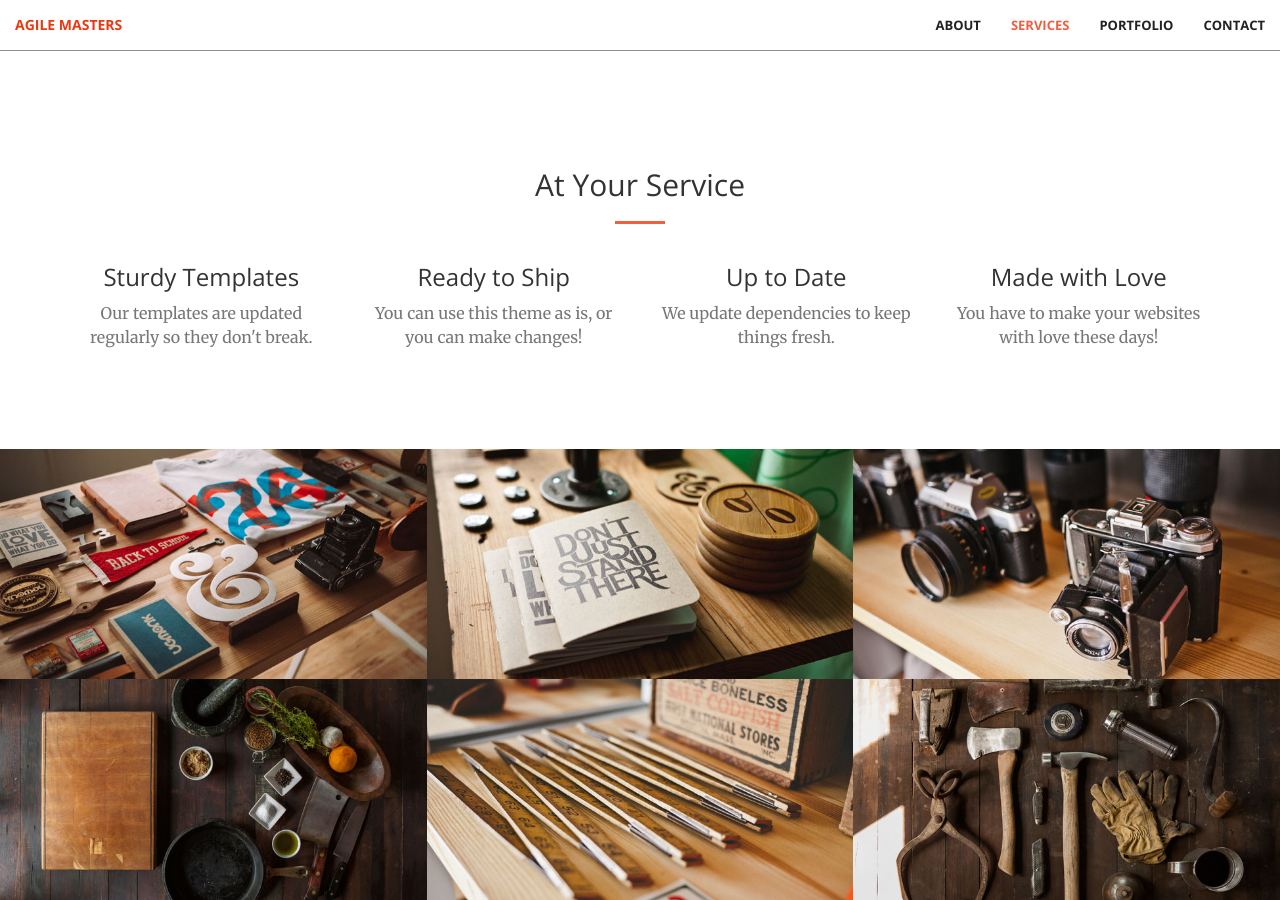
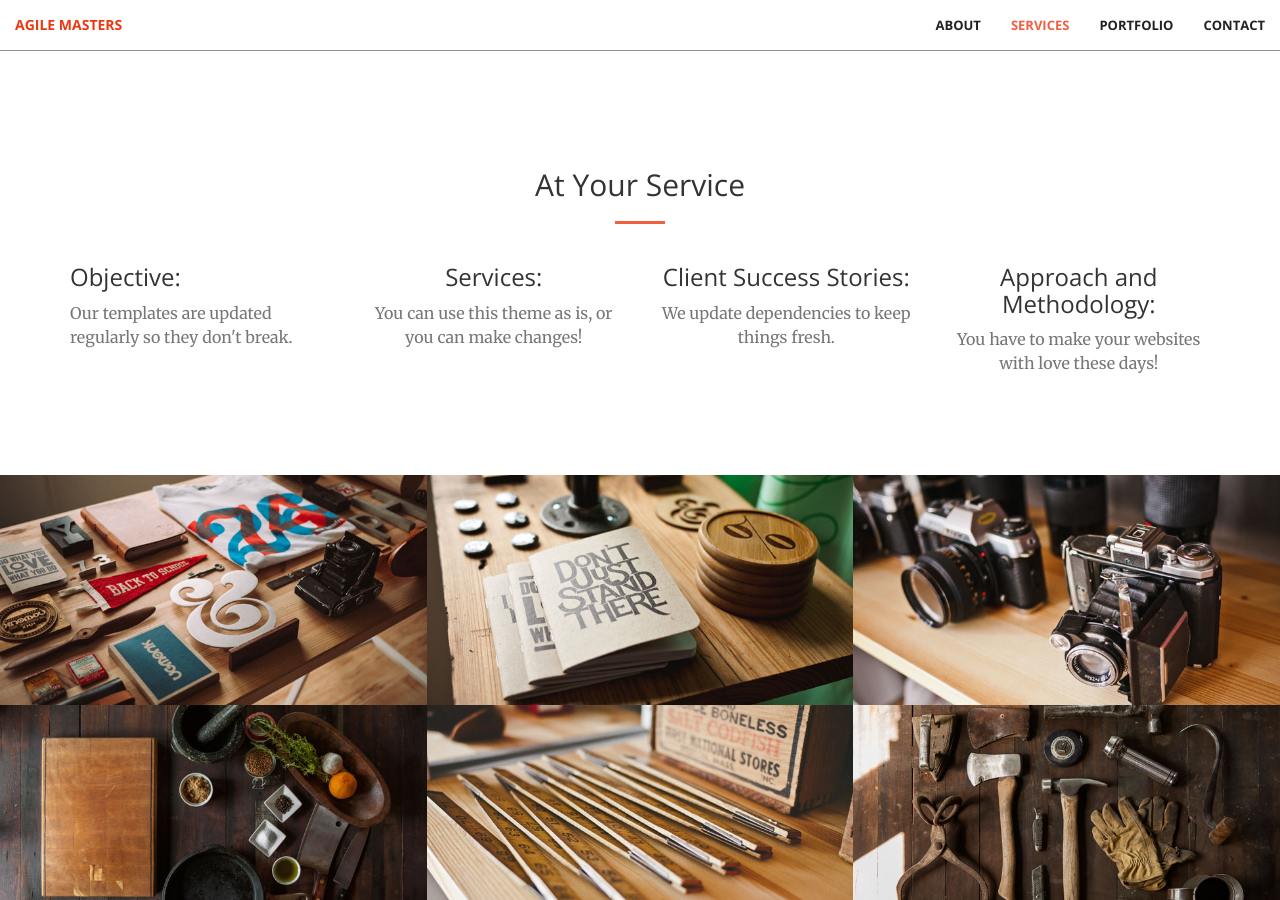
Before and after one commit to legitt23/legitt23, a Jekyll site: the page built from index.md, in a window 1280 px wide and 900 px high, scrolled down 1730 px. Built offline with Jekyll 4.4.1, drawn with Linux system fonts in a browser that asks for light colours.

Commit message:
Update content.html

```diff
--- a/_includes/content.html
+++ b/_includes/content.html
@@ -10,31 +10,31 @@
     </div>
     <div class="container">
         <div class="row">
-            <div class="col-lg-3 col-md-6 text-center">
+            <div class="col-lg-3 col-md-6 text-align">
                 <div class="service-box">
 
-                    <h3>Sturdy Templates</h3>
+                    <h3>Objective:</h3>
                     <p class="text-muted">Our templates are updated regularly so they don't break.</p>
                 </div>
             </div>
             <div class="col-lg-3 col-md-6 text-center">
                 <div class="service-box">
 
-                    <h3>Ready to Ship</h3>
+                    <h3>Services:</h3>
                     <p class="text-muted">You can use this theme as is, or you can make changes!</p>
                 </div>
             </div>
             <div class="col-lg-3 col-md-6 text-center">
                 <div class="service-box">
 
-                    <h3>Up to Date</h3>
+                    <h3>Client Success Stories:</h3>
                     <p class="text-muted">We update dependencies to keep things fresh.</p>
                 </div>
             </div>
             <div class="col-lg-3 col-md-6 text-center">
                 <div class="service-box">
 
-                    <h3>Made with Love</h3>
+                    <h3>Approach and Methodology:</h3>
                     <p class="text-muted">You have to make your websites with love these days!</p>
                 </div>
             </div>
```
